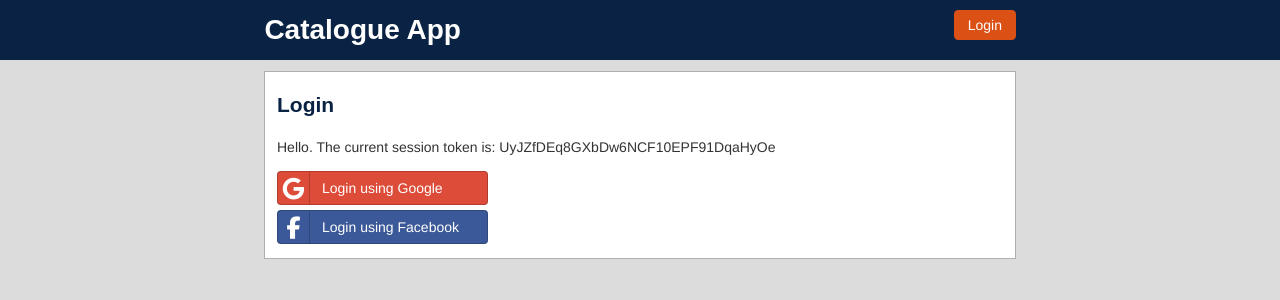
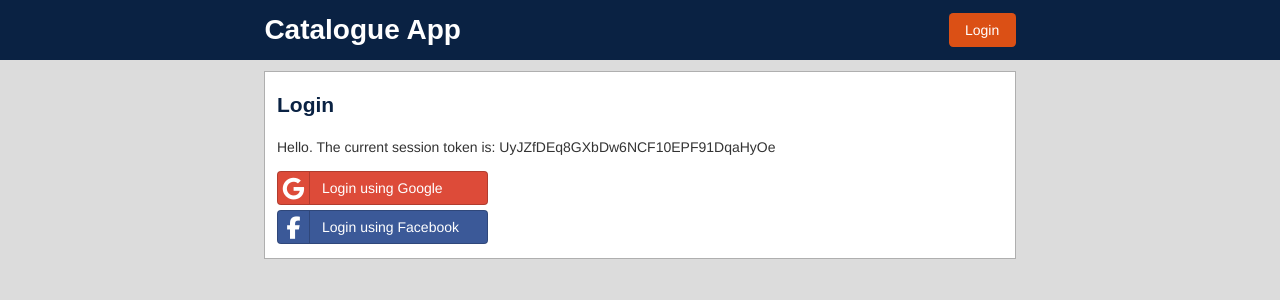
Before and after one commit to hyungmogu/Udacity-Item-Catalogue-App, a Flask app: page /login/ in a window 1280 px wide. Shown: the top 300 px of the page. Run offline with Flask 2, Linux system fonts and the light colour scheme; some libraries are stand-ins or nearby versions.

Commit message:
fix: Correct position of login/logout buttons
Summary:
  - Increased the padding of the button
  - Shifted button more to the center of the navigation bar using
    padding.

Motivation:
  - The gap between button and the bottom of header menu was too
    big and off-positioned that it was irritating.

```diff
--- a/item_catalogue/item_catalogue/static/styles/style.css
+++ b/item_catalogue/item_catalogue/static/styles/style.css
@@ -9,7 +9,7 @@ html {height: 100%;}
 body {margin: 0; height: relative; background-color: #DCDCDC;}
 label {display: block; font-weight: bold;}
 
-.button {border-style: solid; border-width: 0.1em; border-radius: 0.3em; border-color: transparent; padding: 0.3em 0.9em; display: inline-block;}
+.button {border-style: solid; border-width: 0.1em; border-radius: 0.3em; border-color: transparent; padding: 0.42em 1.1em; display: inline-block;}
 .button.orange {background-color: #DB5015; color: white;}
 .contents {padding: 0 0.6em; max-width: 768px; margin: 0 auto;}
 .form-group {margin: 1em 0;}
@@ -22,7 +22,7 @@ header .contents #nav {display:flex;}
 header .contents #nav #logo {width: 60%;}
 header .contents #nav #logo a {color: white;}
 header .contents #nav #logo h1 {margin: 0; display:inline-block;}
-header .contents #nav #user {text-align: right; width: 40%;}
+header .contents #nav #user {text-align: right; width: 40%; padding-top: 0.24em;}
 
 /*Message box*/
 #messages {margin-bottom: 1em;}
```
